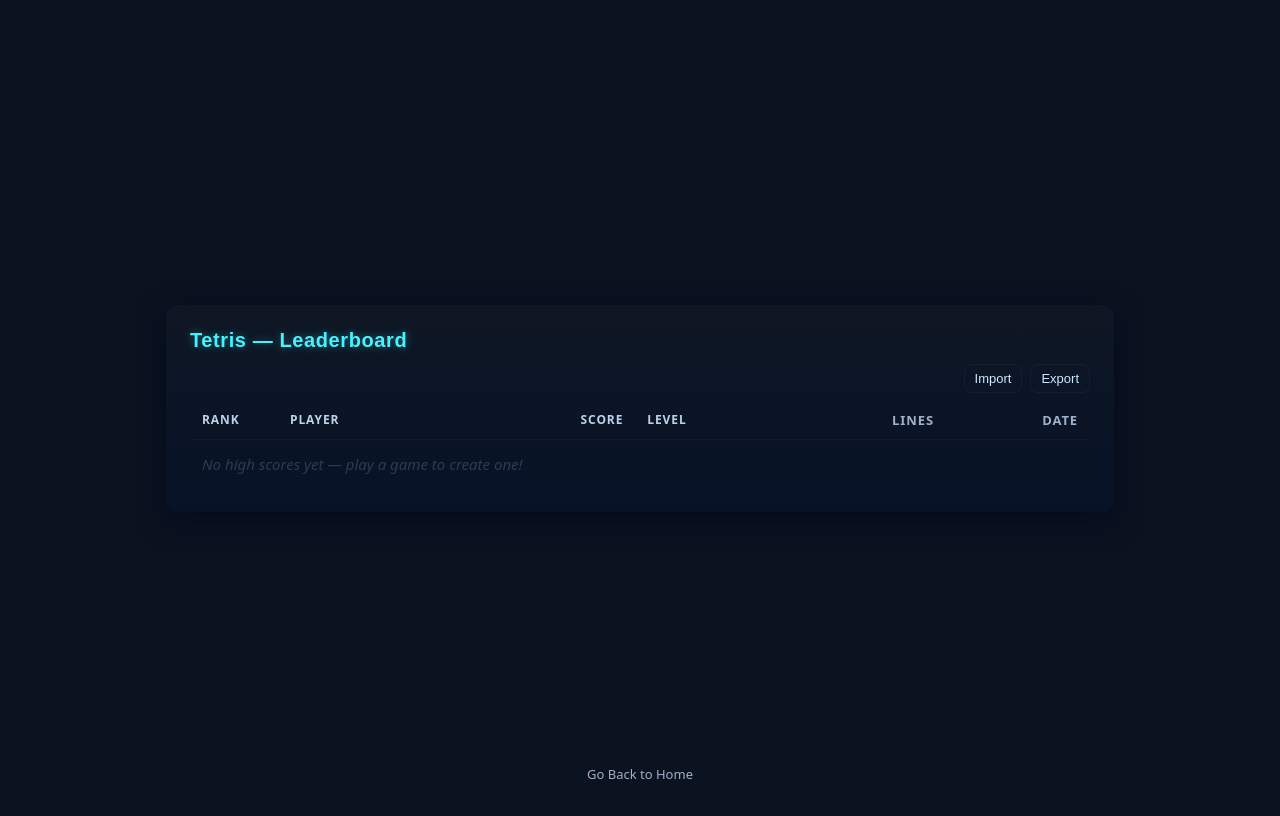
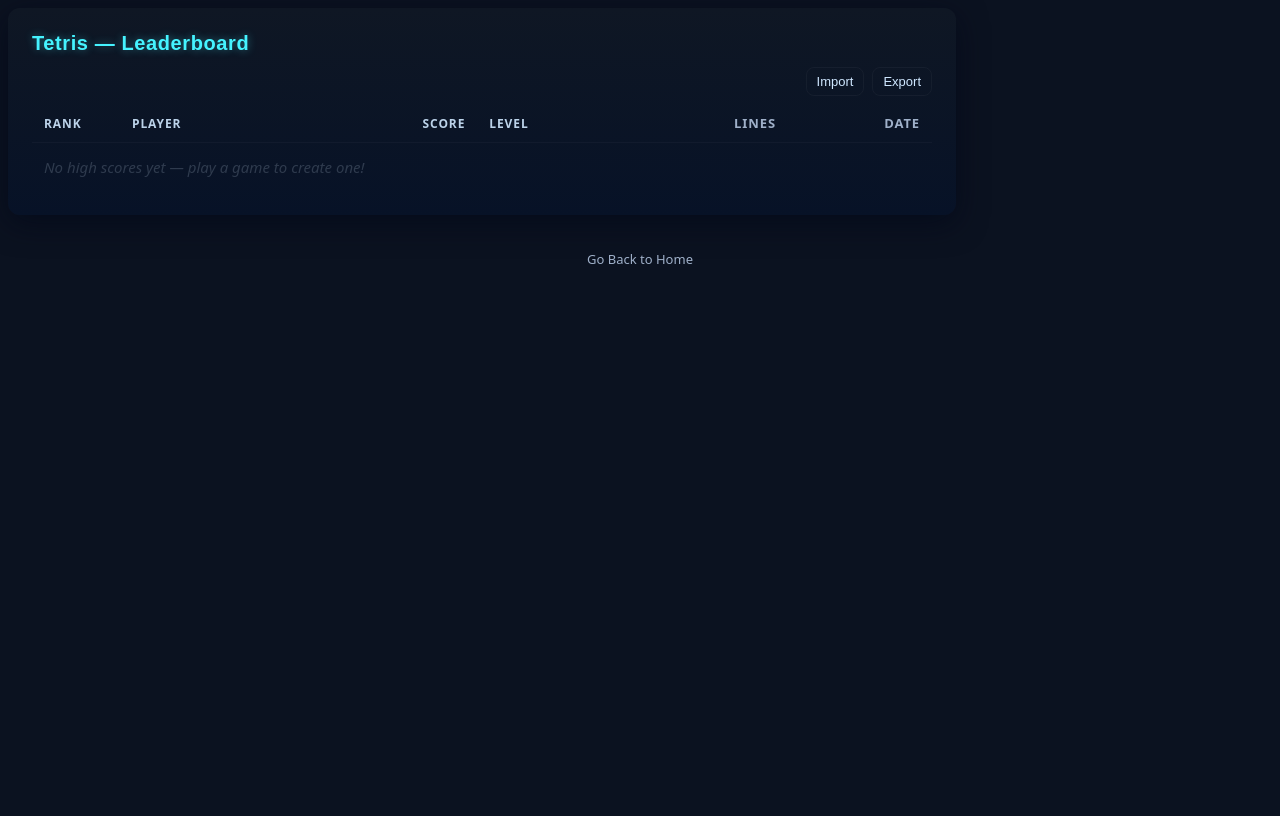
Before and after one commit to McLoyf/Website-Game-DBMGNT, a website: page pages/leaderboard.html in a window 1280 px wide. Drawn offline with Linux system fonts and the light colour scheme; no server answers.

Commit message:
Actually fix the page

```diff
--- a/pages/leaderboard.html
+++ b/pages/leaderboard.html
@@ -24,7 +24,7 @@
     .btn{background:transparent;border:1px solid rgba(255,255,255,0.04);padding:6px 10px;border-radius:8px;color:#cfe7ff;font-size:13px}
   </style>
 </head>
-<body>
+<body class ="leaderboard-page">
   <main class="card" role="main">
     <h1>Tetris — Leaderboard</h1>
 
@@ -114,8 +114,8 @@
 </script>
 
 
-    <div class="bottom-link">
-        <a href="../index.html">Go Back to Home</a>
-    </div>
+  <footer class="bottom-link">
+    <a href="../index.html">Go Back to Home</a>
+  </footer>
 </body>
 </html>
--- a/style.css
+++ b/style.css
@@ -204,11 +204,16 @@
   border-radius: 8px;
 }
 
+body.leaderboard-page {
+  display: block; /* override flex so footer sits below content */
+  background: #0b1220;
+  color: #e6eef8;
+}
+
 .bottom-link {
-  position: fixed;
-  bottom: 1rem;
-  left: 0;
   width: 100%;
   text-align: center;
-  pointer-events: auto;
+  margin-top: 2rem;
+  padding-bottom: 1rem;
+  position: relative; /* NOT absolute */
 }
```
